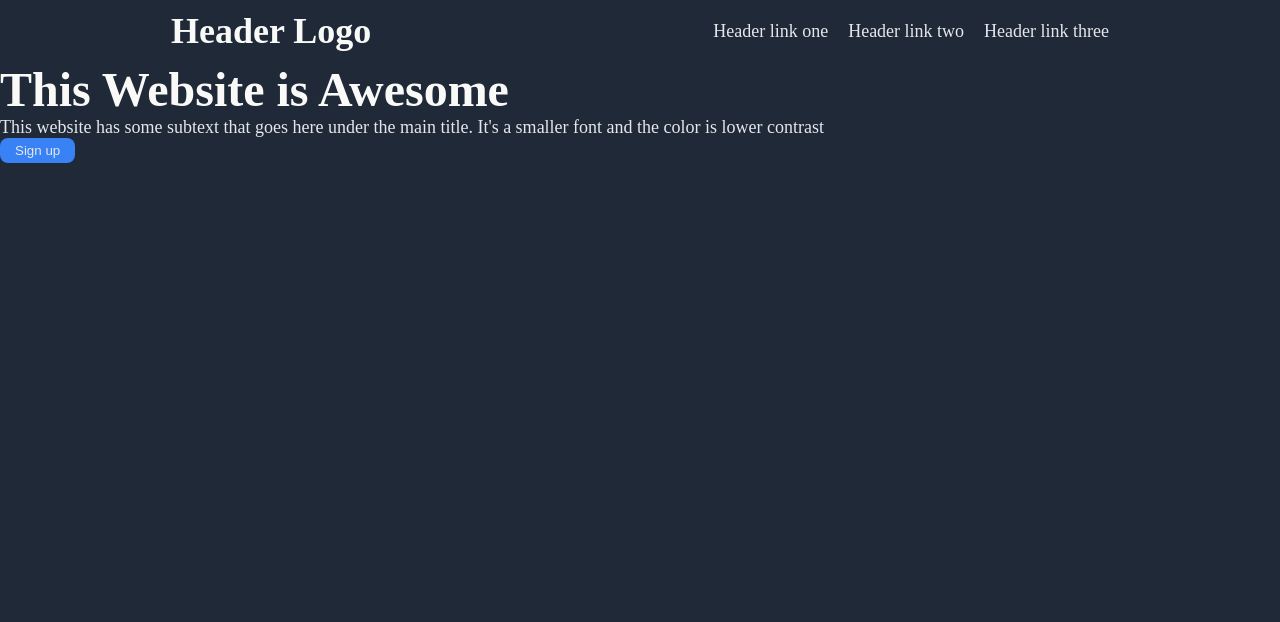
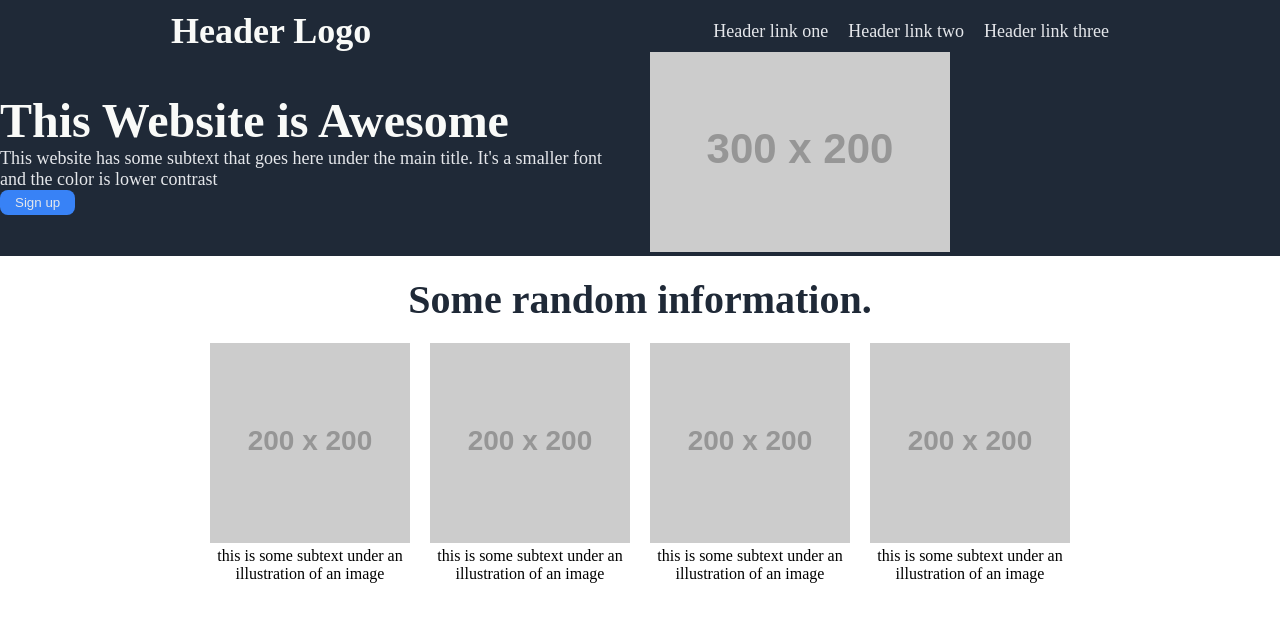
Before and after one commit to Tomasjaggard/odin-landing-page, a plain HTML site: page index.html in a window 1280 px wide. Drawn offline with Linux system fonts and the light colour scheme; placeholder pictures from the web are drawn by us.

Commit message:
Add info section

```diff
--- a/index.html
+++ b/index.html
@@ -19,7 +19,6 @@
             </div>
         </nav>
     </div>
-    <div class="body">
     <div class="main">
         <div class="main-left">
             <ul>
@@ -28,7 +27,32 @@
                 <li><button>Sign up</button></li>
             </ul>
         </div>
-            <div class="main-right"></div>
+        <div class="main-right">
+            <img src="https://placehold.co/300x200/png"></a>
+        </div>
+    </div>
+    <div class="info">
+        <div class="title">
+            <h1>Some random information.</h1>
+        </div>
+        <div class="blocks">
+            <div class="subsection">
+                <img src="https://placehold.co/200/png">
+                <div class="sub-text">this is some subtext under an illustration of an image</div>
+            </div>
+            <div class="subsection">
+                <img src="https://placehold.co/200/png">
+                <div class="sub-text">this is some subtext under an illustration of an image</div>
+            </div>
+            <div class="subsection">
+                <img src="https://placehold.co/200/png">
+                <div class="sub-text">this is some subtext under an illustration of an image</div>
+            </div>
+            <div class="subsection">
+                <img src="https://placehold.co/200/png">
+                <div class="sub-text">this is some subtext under an illustration of an image</div>
+            </div>
+
         </div>
     </div>
 </body>
--- a/styles.css
+++ b/styles.css
@@ -1,15 +1,19 @@
 *{
-    background-color: #1F2937;
+
     margin: 0;
     padding: 0;
     /*border: 1px;
     border-style: solid;
     border-color: red;*/
 }
+body{
+    flex-direction: column;
+    display: flex;
+}
 
 .header{
-    flex-direction: column;
-    margin: 10px auto;
+    background-color: #1F2937;
+    padding-top:  10px;
 }
 
 nav{
@@ -36,6 +40,19 @@ a{
     color: #E5E7EB;
 }
 
+.main{
+    background-color: #1F2937;
+    display: flex;
+    align-items: center;
+    justify-content: center;
+    gap:20px;
+}
+
+.main-left, .main-right{
+    flex:1;
+}
+
+
 .main button{
     padding: 5px 15px;
     color: #E5E7EB;
@@ -52,6 +69,36 @@ a{
 }
 
 .main-left li{
+    list-style: none;
     color: #E5E7EB;
     font-size: 18px;
 }
+
+.info{
+    background-color: white;
+    display: flex;
+    flex-direction: column;
+    align-items: center;
+    justify-content: center;
+}
+
+.title{
+    color: #1F2937;
+    font-size: 20px;
+    font-weight: bold;
+    text-align: center;
+    margin: 20px 0;
+}
+
+.blocks{
+    display: flex;
+    justify-content: center;
+    align-items: center;
+    flex-wrap: wrap;
+    gap:20px
+}
+
+.subsection{
+    text-align: center;
+    max-width: 200px;
+}
```
Lines whose indentation alone changed are shown as unchanged.
